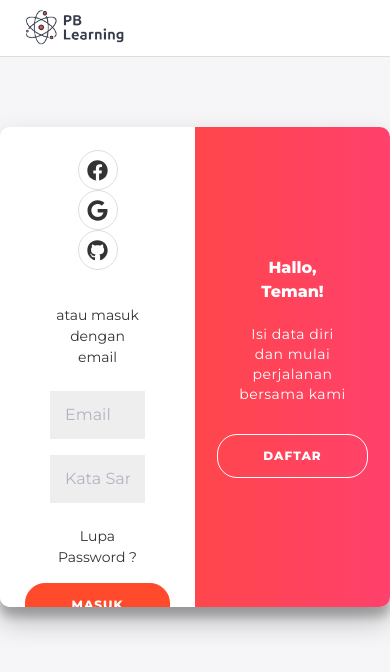
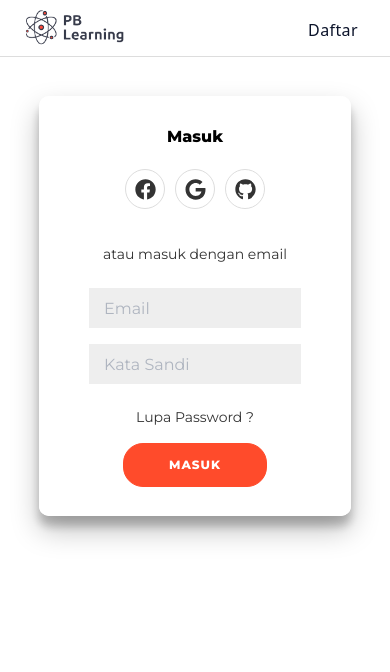
Before and after one commit to faturachmanyusup/pb-learning, a Next.js app: page /login in a window 390 px wide. Shown: the top 672 px of the page. Built offline with nearby package versions, Linux system fonts and the light colour scheme.

Commit message:
make login page responsive

```diff
--- a/components/Header/Landing.js
+++ b/components/Header/Landing.js
@@ -1,11 +1,12 @@
-import { useState } from 'react'
 import Link from "next/link"
 import Img from 'next/image'
 import { useRouter } from 'next/router'
 
-const Header = (props) => {
+const Header = ({
+  session = "",
+  setSession = () => { }
+}) => {
   const router = useRouter()
-  const [activeLink, setActiveLink] = useState(null);
 
   return (
     <>
@@ -27,13 +28,29 @@ const Header = (props) => {
               </Link>
             </div>
           )}
+          {(router.pathname === "/login" && session === "login")
+            ? (
+              <div className="h-11 col-start-11 col-end-11 font-medium flex justify-end items-center lg:pb-1 lg:hidden md:hidden">
+                <a
+                  className="text-black-600 mx-2 sm:mx-4 capitalize tracking-wide hover:text-orange-500 transition-all"
+                  onClick={() => setSession("register")}
+                >
+                  Daftar
+                </a>
+              </div>
+            )
+            : (
+              <div className="h-11 col-start-11 col-end-11 font-medium flex justify-end items-center lg:pb-1 lg:hidden md:hidden">
+                <a
+                  className="text-black-600 mx-2 sm:mx-4 capitalize tracking-wide hover:text-orange-500 transition-all"
+                  onClick={() => setSession("login")}
+                >
+                  Masuk
+                </a>
+              </div>
+            )}
         </nav>
       </header>
-
-      {/* Mobile Navigation */}
-      <nav className="fixed lg:hidden bottom-0 left-0 right-0 z-20 px-4 sm:px-8 shadow-t ">
-      </nav>
-      {/* End Mobile Navigation */}
     </>
   );
 }
--- a/pages/login/index.js
+++ b/pages/login/index.js
@@ -43,7 +43,7 @@ export default function index() {
         <title>PB-Learning - {fmtSession}</title>
         <meta property="og:title" key="login" />
       </Head>
-      <Header />
+      <Header session={session} setSession={(v) => setSession(v)} />
       <div className="body-login">
         <div className={session === 'login' ? "container" : "container-right-panel-active"} id="container">
           <SignUp setNotif={(newNotif) => handleNotif(newNotif)} />
--- a/styles/login.scss
+++ b/styles/login.scss
@@ -8,10 +8,8 @@
 	background: #f6f5f7;
 	display: flex;
 	flex-direction: column;
-	// justify-content: center;
 	align-items: center;
 	font-family: 'Montserrat', sans-serif;
-	height: 100vh;
 
   h1 {
     font-weight: bold;
@@ -28,17 +26,6 @@
     line-height: 20px;
     letter-spacing: 0.5px;
     margin: 20px 0 30px;
-  }
-
-  span {
-    font-size: 12px;
-  }
-
-  span {
-    color: #333;
-    font-size: 14px;
-    text-decoration: none;
-    margin: 15px 0;
   }
 
   form {
@@ -58,12 +45,16 @@
     padding: 12px 15px;
     margin: 8px 0;
     width: 100%;
+
+    @media screen and (max-width: 480px) {
+      width: 100%;
+      height: 2.5rem;
+    }
   }
 
   .container {
     position: fixed;
-    // margin: 10rem 0 0;
-    top: 15%;
+    margin: 8rem 0 2rem 0;
     background-color: #fff;
     border-radius: 10px;
     box-shadow: 0 14px 28px rgba(0,0,0,0.25), 0 10px 10px rgba(0,0,0,0.22);
@@ -71,11 +62,25 @@
     width: 768px;
     max-width: 100%;
     min-height: 480px;
+
+    span {
+      font-size: 12px;
+      color: #333;
+      font-size: 14px;
+      text-decoration: none;
+      margin: 15px 0;
+    }
+
+    @media screen and (max-width: 480px) {
+      width: 80%;
+      margin: 6rem 0 2rem 0;
+      min-height: 420px;
+    }
   }
 
   .container-right-panel-active {
     position: fixed;
-    top: 15%;
+    margin: 8rem 0 2rem 0;
     background-color: #fff;
     border-radius: 10px;
     box-shadow: 0 14px 28px rgba(0,0,0,0.25), 0 10px 10px rgba(0,0,0,0.22);
@@ -83,6 +88,24 @@
     width: 768px;
     max-width: 100%;
     min-height: 480px;
+
+    span {
+      font-size: 12px;
+      color: #333;
+      font-size: 14px;
+      text-decoration: none;
+      margin: 15px 0;
+
+      @media screen and (max-width: 480px) {
+        margin: 0;
+      }
+    }
+
+    @media screen and (max-width: 480px) {
+      width: 80%;
+      margin: 6rem 0 2rem 0;
+      min-height: 420px;
+    }
   }
 
   .form-container {
@@ -96,6 +119,10 @@
     left: 0;
     width: 50%;
     z-index: 2;
+
+    @media screen and (max-width: 480px) {
+      width: 100%;
+    }
   }
 
   .container-right-panel-active .sign-in-container {
@@ -107,13 +134,22 @@
     width: 50%;
     opacity: 0;
     z-index: 1;
+
+    @media screen and (max-width: 480px) {
+      width: 100%;
+    }
   }
 
   .container-right-panel-active .sign-up-container {
-    transform: translateX(100%);
     opacity: 1;
     z-index: 5;
+    transform: translateX(100%);
     animation: show 0.6s;
+
+    @media screen and (max-width: 480px) {
+      transform: none;
+      animation: none;
+    }
   }
 
   @keyframes show {
@@ -137,6 +173,10 @@
     overflow: hidden;
     transition: transform 0.6s ease-in-out;
     z-index: 100;
+
+    @media screen and (max-width: 480px) {
+      display: none;
+    }
   }
 
   .container-right-panel-active .overlay-container{
@@ -211,30 +251,4 @@
       font-size: 21px;
     }
   }
-
-
-  footer {
-    background-color: #222;
-    color: #fff;
-    font-size: 14px;
-    bottom: 0;
-    position: fixed;
-    left: 0;
-    right: 0;
-    text-align: center;
-    z-index: 999;
-  }
-
-  footer p {
-    margin: 10px 0;
-  }
-
-  footer i {
-    color: red;
-  }
-
-  footer span {
-    color: #3c97bf;
-    text-decoration: none;
-  }
 }
```
